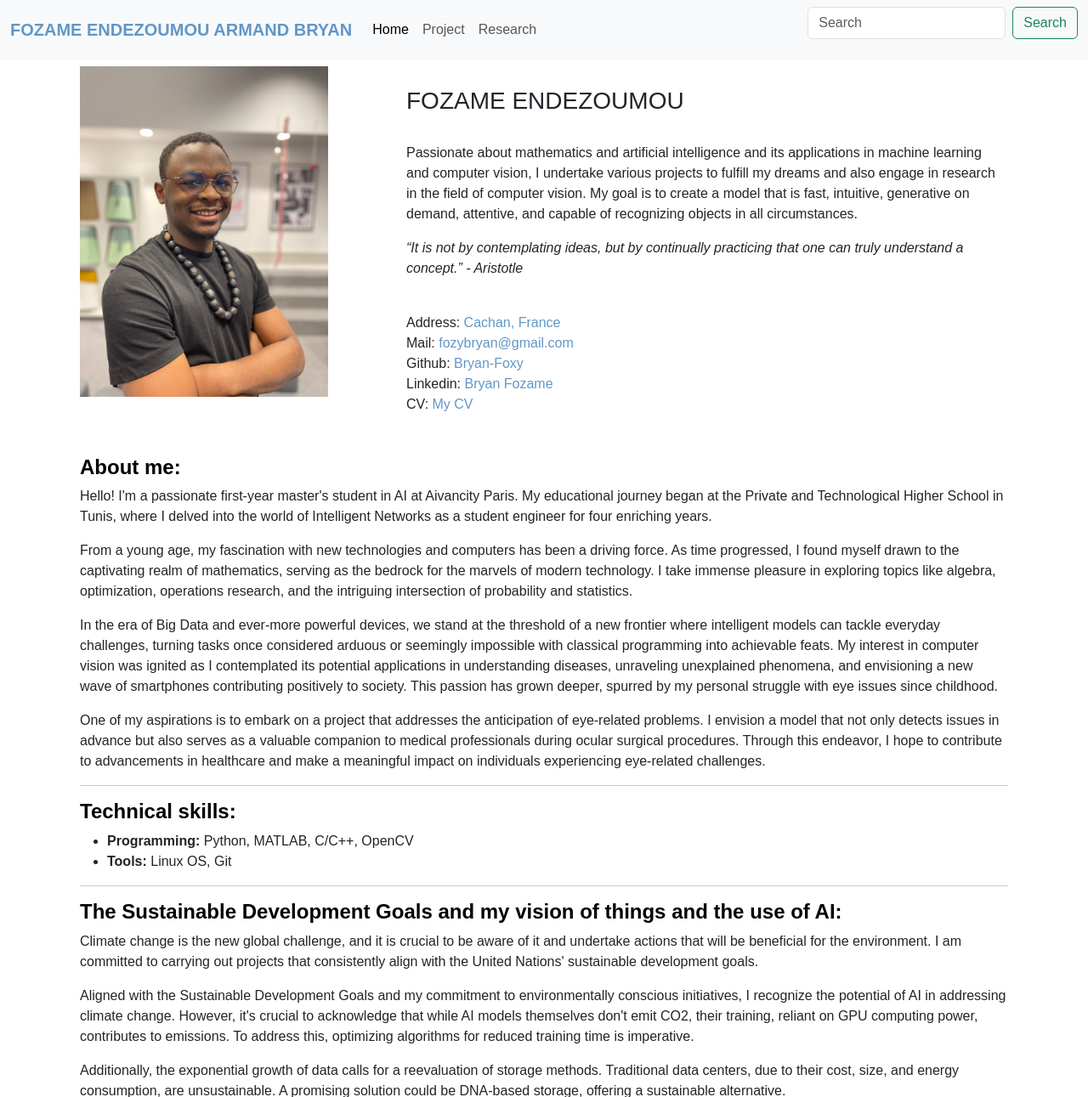
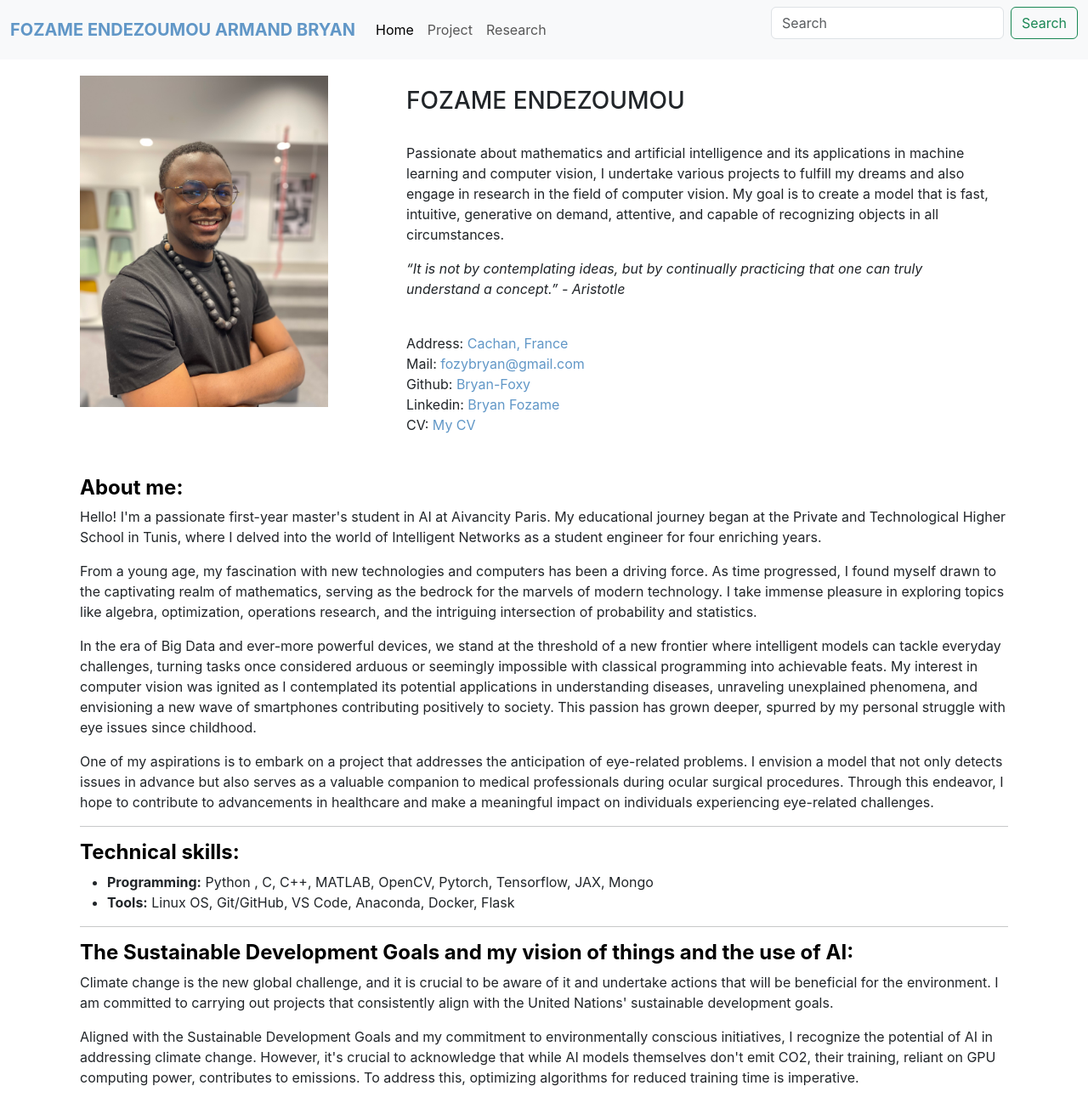
Before and after one commit to Bryan-Foxy/website, a Flask app: page / in a window 1280 px wide. Shown: the top 1291 px of the page at 85% size. Run offline with Flask 3, Linux system fonts and the light colour scheme.

Commit message:
push website

```diff
--- a/static/css/style.css
+++ b/static/css/style.css
@@ -1,5 +1,5 @@
-*{
-    font-family: "HarmonyOS Sans", sans-serif;
+* {
+    font-family: -apple-system, BlinkMacSystemFont, "Segoe UI", Roboto, Oxygen-Sans, Ubuntu, Cantarell, "Helvetica Neue", sans-serif;
 }
 
 #title {
--- a/templates/home.html
+++ b/templates/home.html
@@ -70,8 +70,8 @@
     <div class="row-lg-8 row-md-6 row-sm-2">
         <h4 id="title"><strong>Technical skills:</strong></h4>
         <ul>
-            <li><strong>Programming:</strong> Python, MATLAB, C/C++, OpenCV</li>
-            <li><strong>Tools:</strong> Linux OS, Git </li>
+            <li><strong>Programming:</strong> Python , C, C++, MATLAB, OpenCV, Pytorch, Tensorflow, JAX, Mongo</li>
+            <li><strong>Tools:</strong> Linux OS, Git/GitHub, VS Code, Anaconda, Docker, Flask</li>
         </ul>
     </div>
     <hr>
```
Also changed, not shown: 7 other files.
